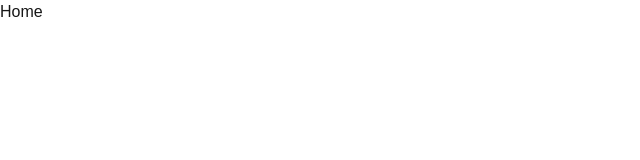
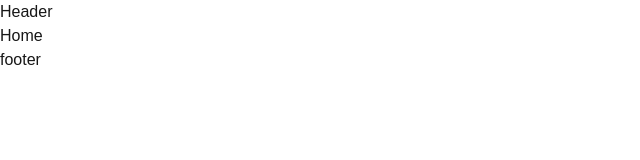
Before and after one commit to chithraksha16/Ieoweb, a Next.js app: page / in a window 1280 px wide. Shown: the top 160 px of the page, without its empty margins (0-640 px from the left). Built offline with nearby package versions, Linux system fonts and the light colour scheme.

Commit message:
added header and footer

```diff
--- a/app/layout.tsx
+++ b/app/layout.tsx
@@ -1,6 +1,8 @@
 import type { Metadata } from "next";
 import { Geist, Geist_Mono } from "next/font/google";
 import "./globals.css";
+import Header from "@/components/Header";
+import Footer from "@/components/Footer";
 
 const geistSans = Geist({
   variable: "--font-geist-sans",
@@ -23,7 +25,11 @@
       lang="en"
       className={`${geistSans.variable} ${geistMono.variable} h-full antialiased`}
     >
-      <body className="min-h-full flex flex-col">{children}</body>
+      <body className="min-h-full flex flex-col">
+        <Header/>
+        {children}
+        <Footer/>
+        </body>
     </html>
   );
 }
--- /dev/null
+++ b/components/Footer.tsx
@@ -0,0 +1,11 @@
+import React from 'react'
+
+const Footer = () => {
+  return (
+    <div>
+      footer
+    </div>
+  )
+}
+
+export default Footer
--- /dev/null
+++ b/components/Header.tsx
@@ -0,0 +1,11 @@
+import React from 'react'
+
+const Header = () => {
+  return (
+    <div>
+      Header
+    </div>
+  )
+}
+
+export default Header
```
